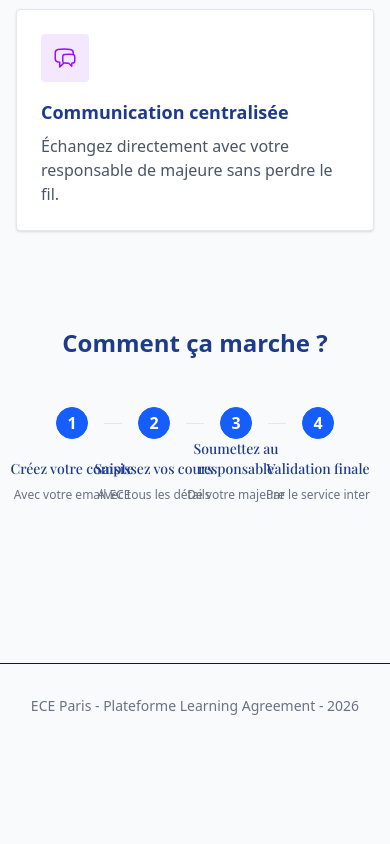
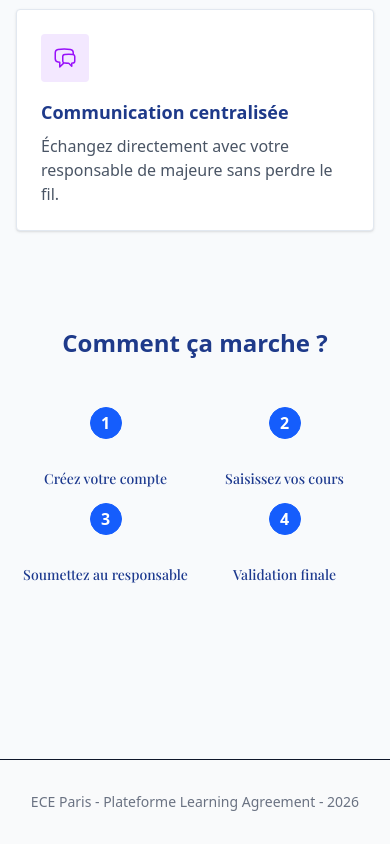
Before and after one commit to RaphaelBenRen/LearningAgreement, a Next.js app: page / in a window 390 px wide. Shown: the part 1081-1925 px from the top of the page. Before the commit the page ends 1829 px from the top, so only its background shows below. Built offline with nearby package versions, Linux system fonts and the light colour scheme; a web font is replaced by a local one.

Commit message:
responsive tel + tablette ajoutée, filtre par majeures ajouté

```diff
--- a/src/app/(student)/application/new/page.tsx
+++ b/src/app/(student)/application/new/page.tsx
@@ -47,7 +47,29 @@ export default function NewApplicationPage() {
 
       // Vérifier si l'étudiant a déjà un dossier cette année
       const { data: { user } } = await supabase.auth.getUser()
-      if (user && year) {
+      if (user) {
+        // Récupérer le profil de l'étudiant pour sa majeure
+        const { data: profile } = await supabase
+          .from('profiles')
+          .select('major_id')
+          .eq('id', user.id)
+          .single()
+
+        // Filtrer les responsables selon la majeure de l'étudiant
+        if (profile?.major_id && heads) {
+          const filteredHeads = heads.filter(h => h.major_id === profile.major_id)
+          // Si on a des responsables correspondants, on ne garde qu'eux.
+          // Sinon (cas bizarroïde), on garde la liste complète ou on gère le cas.
+          if (filteredHeads.length > 0) {
+            setMajorHeads(filteredHeads)
+            // Auto-select if only one
+            if (filteredHeads.length === 1) {
+              setFormData(prev => ({ ...prev, majorHeadId: filteredHeads[0].id }))
+            }
+          }
+        }
+
+        if (year) {
           const { data: existingApp } = await supabase
             .from('applications')
             .select('id')
@@ -57,6 +79,7 @@ export default function NewApplicationPage() {
 
           if (existingApp) {
             router.push(`/application/${existingApp.id}`)
+          }
         }
       }
     }
--- a/src/app/page.tsx
+++ b/src/app/page.tsx
@@ -107,51 +107,51 @@ export default function Home() {
           <h3 className="text-center text-2xl font-bold text-blue-900 font-serif">
             Comment ça marche ?
           </h3>
-          <div className="mt-12 flex w-full items-center justify-between px-10 sm:px-24">
+          <div className="mt-12 grid grid-cols-2 gap-x-2 gap-y-16 px-1 md:flex md:gap-0 md:w-full md:items-center md:justify-between md:px-10 lg:px-24">
             {/* Step 1 */}
-            <div className="flex flex-1 items-center">
-              <div className="relative flex flex-col items-center">
+            <div className="flex md:flex-1 items-center justify-center md:justify-start">
+              <div className="relative flex flex-col items-center w-full md:w-auto">
                 <div className="flex h-8 w-8 items-center justify-center rounded-full border border-blue-600 bg-blue-600 text-white font-bold">
                   1
                 </div>
-                <span className="absolute -bottom-10 w-40 text-center text-sm font-medium text-blue-900 font-serif">Créez votre compte</span>
-                <span className="absolute -bottom-16 w-40 text-center text-xs text-gray-500">Avec votre email ECE</span>
+                <span className="absolute -bottom-12 w-full md:w-40 text-center text-sm font-medium text-blue-900 font-serif leading-tight">Créez votre compte</span>
+                <span className="absolute -bottom-20 w-full md:w-40 text-center text-xs text-gray-500 hidden sm:block">Avec votre email ECE</span>
               </div>
-              <div className="h-px flex-1 mx-4 bg-slate-200" />
+              <div className="hidden md:block h-px flex-1 mx-4 bg-slate-200" />
             </div>
 
             {/* Step 2 */}
-            <div className="flex flex-1 items-center">
-              <div className="relative flex flex-col items-center">
+            <div className="flex md:flex-1 items-center justify-center md:justify-start">
+              <div className="relative flex flex-col items-center w-full md:w-auto">
                 <div className="flex h-8 w-8 items-center justify-center rounded-full border border-blue-600 bg-blue-600 text-white font-bold">
                   2
                 </div>
-                <span className="absolute -bottom-10 w-40 text-center text-sm font-medium text-blue-900 font-serif">Saisissez vos cours</span>
-                <span className="absolute -bottom-16 w-40 text-center text-xs text-gray-500">Avec tous les détails</span>
+                <span className="absolute -bottom-12 w-full md:w-40 text-center text-sm font-medium text-blue-900 font-serif leading-tight">Saisissez vos cours</span>
+                <span className="absolute -bottom-20 w-full md:w-40 text-center text-xs text-gray-500 hidden sm:block">Avec tous les détails</span>
               </div>
-              <div className="h-px flex-1 mx-4 bg-slate-200" />
+              <div className="hidden md:block h-px flex-1 mx-4 bg-slate-200" />
             </div>
 
             {/* Step 3 */}
-            <div className="flex flex-1 items-center">
-              <div className="relative flex flex-col items-center">
+            <div className="flex md:flex-1 items-center justify-center md:justify-start">
+              <div className="relative flex flex-col items-center w-full md:w-auto">
                 <div className="flex h-8 w-8 items-center justify-center rounded-full border border-blue-600 bg-blue-600 text-white font-bold">
                   3
                 </div>
-                <span className="absolute -bottom-10 w-40 text-center text-sm font-medium text-blue-900 font-serif">Soumettez au responsable</span>
-                <span className="absolute -bottom-16 w-40 text-center text-xs text-gray-500">De votre majeure</span>
+                <span className="absolute -bottom-12 w-full md:w-40 text-center text-sm font-medium text-blue-900 font-serif leading-tight">Soumettez au responsable</span>
+                <span className="absolute -bottom-20 w-full md:w-40 text-center text-xs text-gray-500 hidden sm:block">De votre majeure</span>
               </div>
-              <div className="h-px flex-1 mx-4 bg-slate-200" />
+              <div className="hidden md:block h-px flex-1 mx-4 bg-slate-200" />
             </div>
 
             {/* Step 4 */}
-            <div className="flex flex-none items-center">
-              <div className="relative flex flex-col items-center">
+            <div className="flex md:flex-none items-center justify-center">
+              <div className="relative flex flex-col items-center w-full md:w-auto">
                 <div className="flex h-8 w-8 items-center justify-center rounded-full border border-blue-600 bg-blue-600 text-white font-bold">
                   4
                 </div>
-                <span className="absolute -bottom-10 w-40 text-center text-sm font-medium text-blue-900 font-serif">Validation finale</span>
-                <span className="absolute -bottom-16 w-40 text-center text-xs text-gray-500">Par le service inter</span>
+                <span className="absolute -bottom-12 w-full md:w-40 text-center text-sm font-medium text-blue-900 font-serif leading-tight">Validation finale</span>
+                <span className="absolute -bottom-20 w-full md:w-40 text-center text-xs text-gray-500 hidden sm:block">Par le service inter</span>
               </div>
             </div>
           </div>
--- a/src/components/dashboard/ClientAdminDashboard.tsx
+++ b/src/components/dashboard/ClientAdminDashboard.tsx
@@ -82,7 +82,7 @@ export function ClientAdminDashboard({ applications }: ClientAdminDashboardProps
             <div className="pt-2"></div>
 
             {/* Statistiques rapides */}
-            <div className="grid grid-cols-1 gap-4 sm:grid-cols-4">
+            <div className="grid grid-cols-2 gap-4 sm:grid-cols-4">
                 <div className="rounded-sm border border-slate-200 bg-white p-6 shadow-sm">
                     <p className="text-sm text-slate-500">En attente</p>
                     <p className="mt-1 text-3xl font-bold text-blue-900">{pendingCount}</p>
@@ -108,7 +108,7 @@ export function ClientAdminDashboard({ applications }: ClientAdminDashboardProps
                         <h2 className="mb-4 text-lg font-semibold text-blue-900 font-serif">
                             En attente de validation ({pendingApplications.length})
                         </h2>
-                        <div className="space-y-4">
+                        <div className="grid grid-cols-1 gap-4 md:grid-cols-2">
                             {pendingApplications.map((app) => (
                                 <Link
                                     key={app.id}
--- a/src/components/dashboard/DashboardFilterBar.tsx
+++ b/src/components/dashboard/DashboardFilterBar.tsx
@@ -60,7 +60,7 @@ export function DashboardFilterBar({
                     value={sortBy}
                     onChange={(e) => onSortChange(e.target.value)}
                     options={[
-                        { value: 'updated_desc', label: 'Dernière mise à jour' },
+                        { value: 'updated_desc', label: 'Mise à jour' },
                         { value: 'created_desc', label: 'Plus récent' },
                         { value: 'created_asc', label: 'Plus ancien' },
                         { value: 'name_asc', label: 'Nom étudiant (A-Z)' },
--- a/src/components/ui/NotificationBell.tsx
+++ b/src/components/ui/NotificationBell.tsx
@@ -113,7 +113,7 @@ export function NotificationBell() {
                         className="fixed inset-0 z-40"
                         onClick={() => setIsOpen(false)}
                     />
-                    <div className="absolute right-0 mt-2 z-50 w-80 overflow-hidden rounded-sm border border-slate-200 bg-white shadow-xl">
+                    <div className="absolute right-0 mt-2 z-50 w-80 max-w-[calc(100vw-2rem)] overflow-hidden rounded-sm border border-slate-200 bg-white shadow-xl">
                         <div className="border-b border-slate-100 px-4 py-3 bg-slate-50">
                             <h3 className="text-sm font-semibold text-slate-900">Notifications</h3>
                         </div>
```
Also changed, not shown: src/components/dashboard/ClientInternationalDashboard.tsx (+51 -20 lines), src/components/dashboard/StatusTimeline.tsx (+4 -4 lines), 1 other file (tests, documents, lock files or other folders). Lines whose indentation alone changed are shown as unchanged.
